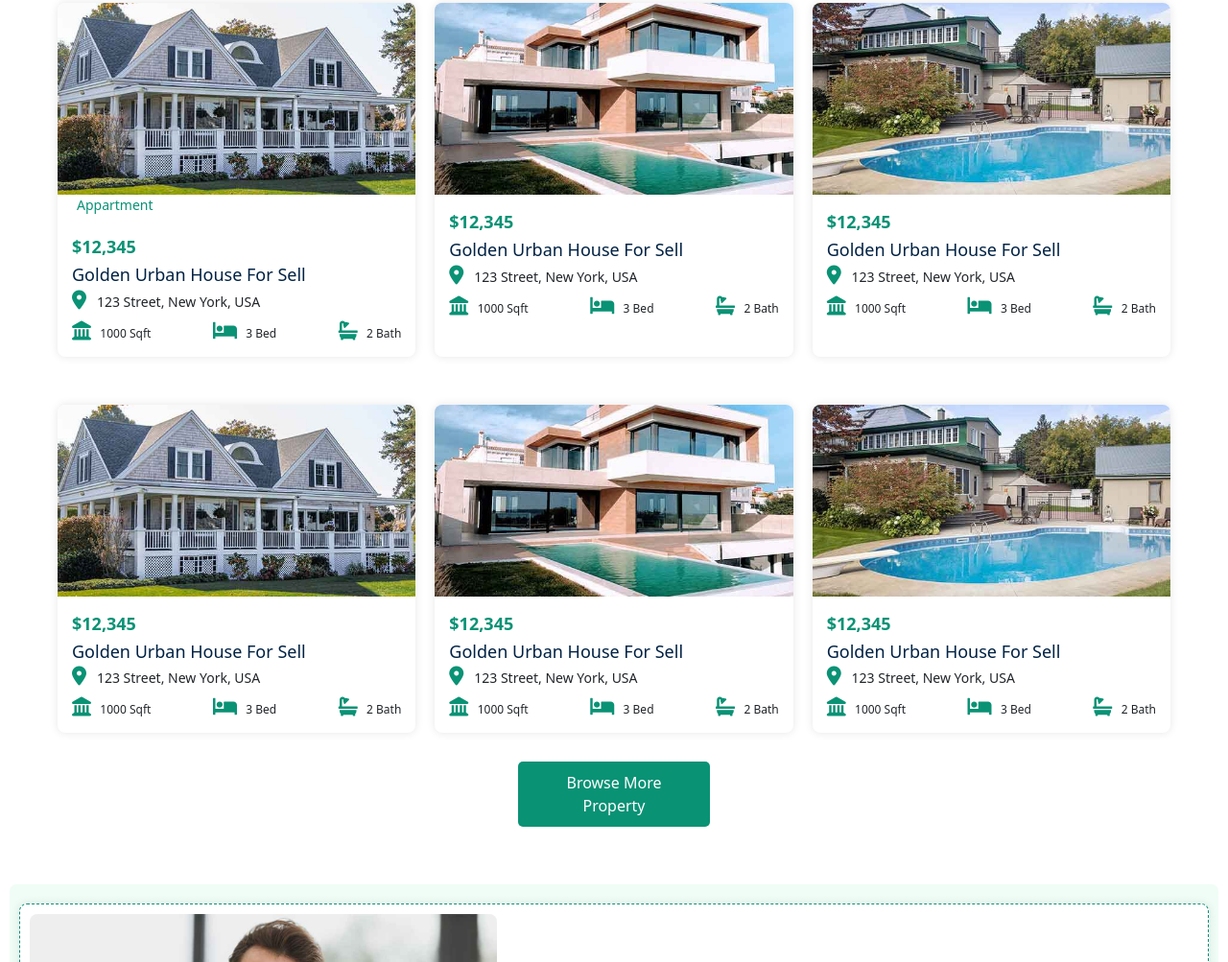
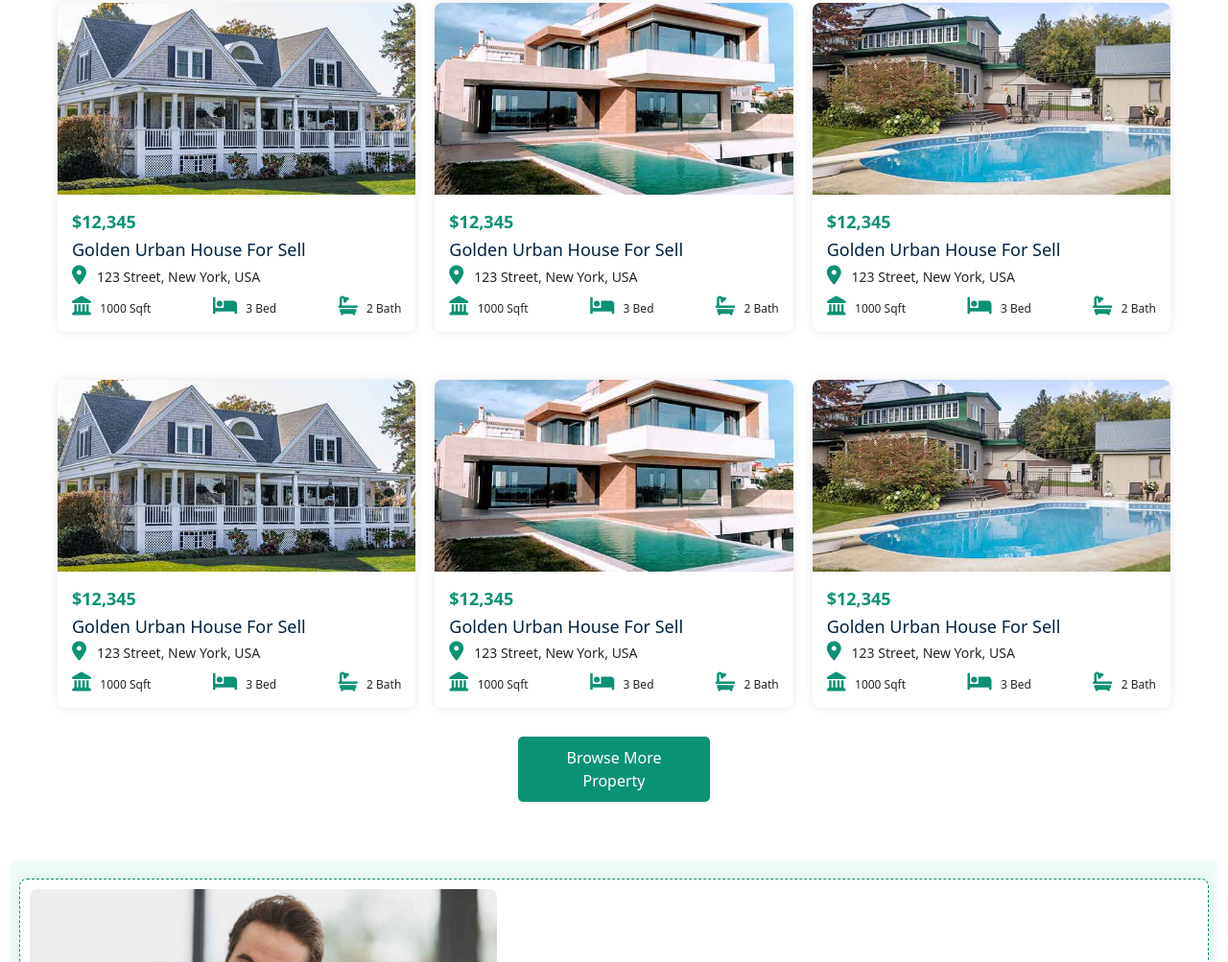
Before and after one commit to Asharafrayyan/homeselling, a plain HTML site: page index.html in a window 1280 px wide. Shown: the part 3141-4144 px from the top of the page at 96% size. Drawn offline with nearby package versions, Linux system fonts and the light colour scheme.

Commit message:
Add files via upload

```diff
--- a/index.html
+++ b/index.html
@@ -201,9 +201,6 @@
         <div class="properties1">
             <div class="property-card1">
                 <img src="images/property-1.jpg" alt="Appartment">
-                <div class="app">
-                    <p style="background-color: white; width: 75px; color: #0a9275; margin-left: 20px;">Appartment</p>
-                </div>
                 <div class="details1">
                     <p class="price1">$12,345</p>
                     <h3>Golden Urban House For Sell</h3>
```
